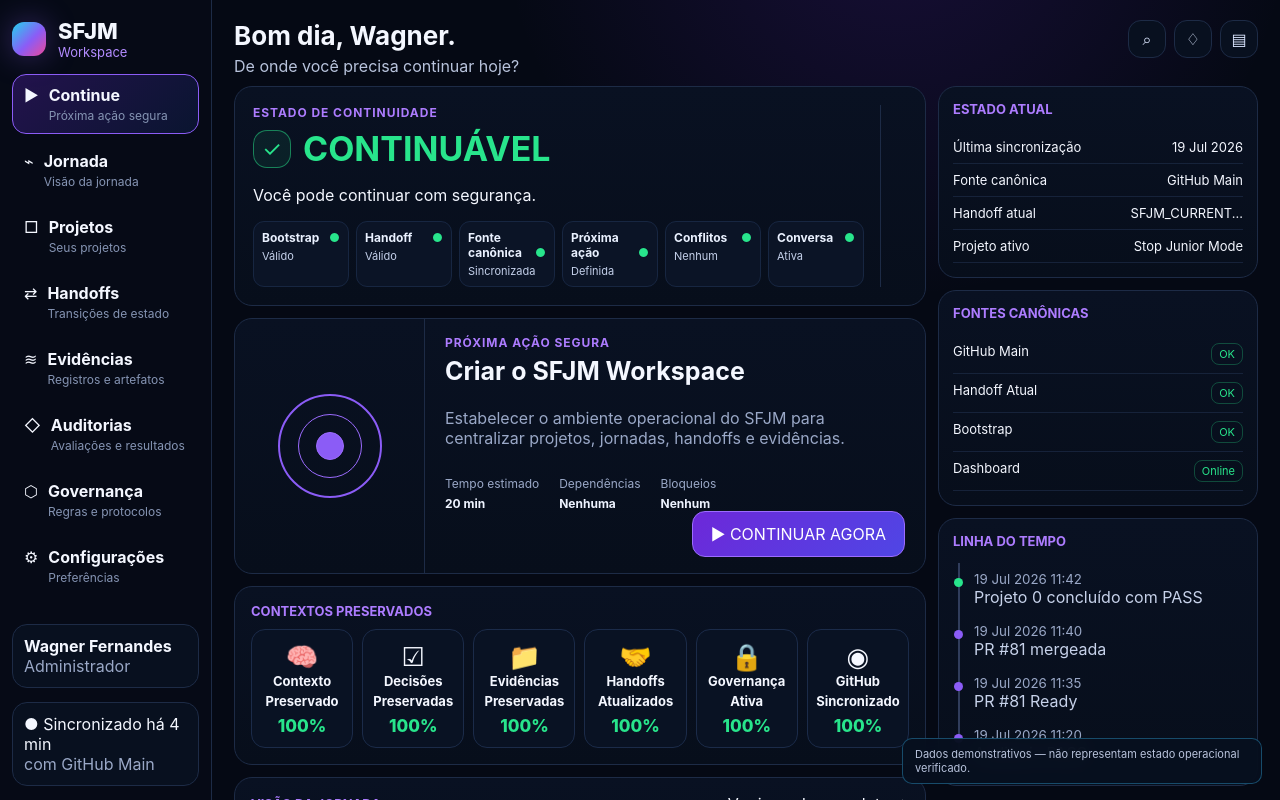
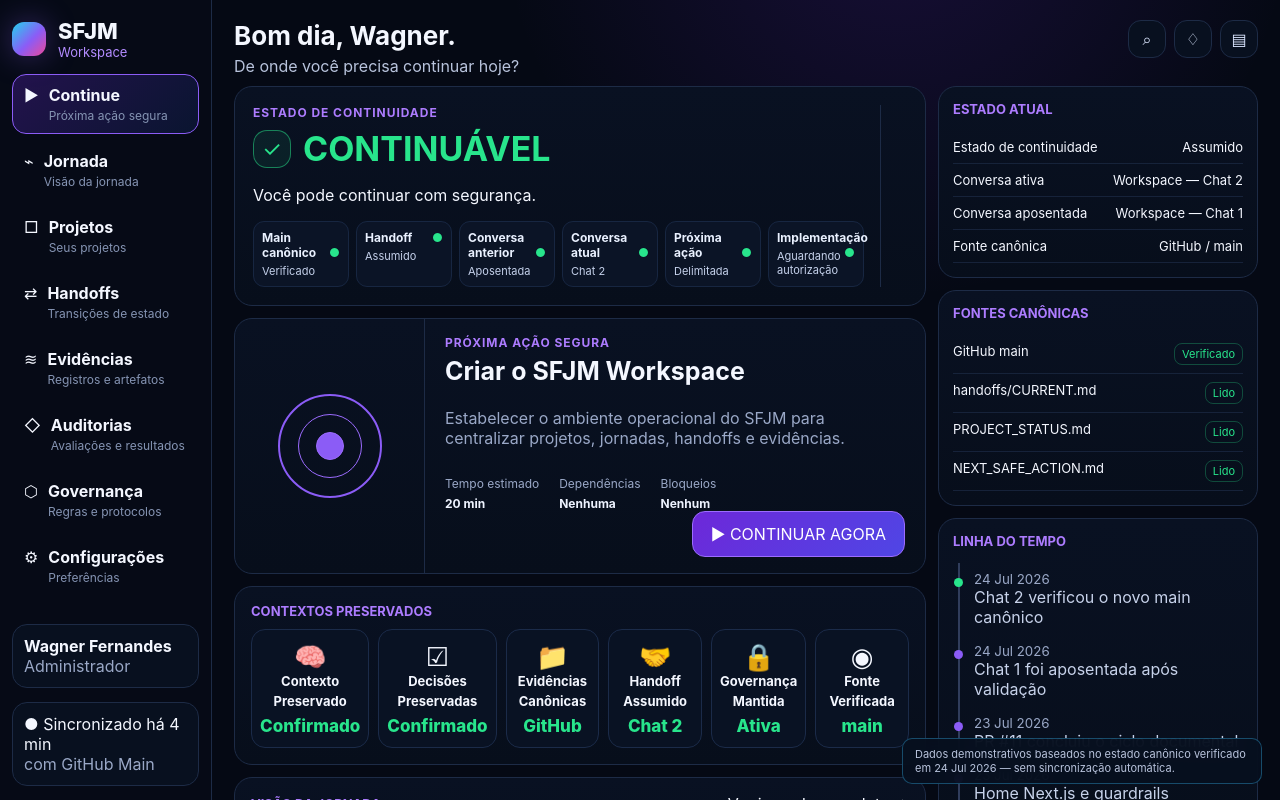
Before and after one commit to wagnerjfjunior/sfjm-workspace, a Next.js app: page / in a window 1280 px wide. Shown: the top 800 px of the page. Built offline with nearby package versions, Linux system fonts and the light colour scheme.

Commit message:
feat: reflect Chat 2 continuity migration

```diff
--- a/data/workspace-demo.ts
+++ b/data/workspace-demo.ts
@@ -6,7 +6,7 @@
 export type TimelineItem = { date: string; text: string };
 
 export const workspaceDemo = {
-  notice: "Dados demonstrativos — não representam estado operacional verificado.",
+  notice: "Dados demonstrativos baseados no estado canônico verificado em 24 Jul 2026 — sem sincronização automática.",
   nav: [
     { icon: "▶", label: "Continue", helper: "Próxima ação segura", href: "#continue", active: true },
     { icon: "⌁", label: "Jornada", helper: "Visão da jornada", href: "#journey" },
@@ -18,36 +18,46 @@
     { icon: "⚙", label: "Configurações", helper: "Preferências", href: "#" }
   ] satisfies NavItem[],
   checks: [
-    { label: "Bootstrap", value: "Válido" }, { label: "Handoff", value: "Válido" },
-    { label: "Fonte canônica", value: "Sincronizada" }, { label: "Próxima ação", value: "Definida" },
-    { label: "Conflitos", value: "Nenhum" }, { label: "Conversa", value: "Ativa" }
+    { label: "Main canônico", value: "Verificado" },
+    { label: "Handoff", value: "Assumido" },
+    { label: "Conversa anterior", value: "Aposentada" },
+    { label: "Conversa atual", value: "Chat 2" },
+    { label: "Próxima ação", value: "Delimitada" },
+    { label: "Implementação", value: "Aguardando autorização" }
   ] satisfies StatusCheck[],
   contexts: [
-    { icon: "🧠", label: "Contexto Preservado", value: "100%" },
-    { icon: "☑", label: "Decisões Preservadas", value: "100%" },
-    { icon: "📁", label: "Evidências Preservadas", value: "100%" },
-    { icon: "🤝", label: "Handoffs Atualizados", value: "100%" },
-    { icon: "🔒", label: "Governança Ativa", value: "100%" },
-    { icon: "◉", label: "GitHub Sincronizado", value: "100%" }
+    { icon: "🧠", label: "Contexto Preservado", value: "Confirmado" },
+    { icon: "☑", label: "Decisões Preservadas", value: "Confirmado" },
+    { icon: "📁", label: "Evidências Canônicas", value: "GitHub" },
+    { icon: "🤝", label: "Handoff Assumido", value: "Chat 2" },
+    { icon: "🔒", label: "Governança Mantida", value: "Ativa" },
+    { icon: "◉", label: "Fonte Verificada", value: "main" }
   ] satisfies ContextCard[],
   journey: [
-    { label: "Bootstrap Canônico", date: "13 Jul 2026" }, { label: "Trilho 1 Kit Operacional", date: "13 Jul 2026" },
-    { label: "Trilho 2 Bootstrap V1", date: "16 Jul 2026" }, { label: "Projeto 0 Migração", date: "19 Jul 2026" },
-    { label: "PASS Qualificado", date: "19 Jul 2026" }, { label: "Conversa Aposentada", date: "19 Jul 2026" },
-    { label: "Workspace", date: "Agora", current: true }
+    { label: "Bootstrap Frontend", date: "23 Jul 2026" },
+    { label: "Home Migrada", date: "23 Jul 2026" },
+    { label: "Guardrails", date: "23 Jul 2026" },
+    { label: "Ciclo Documental", date: "23 Jul 2026" },
+    { label: "PR #11 Mergeada", date: "23 Jul 2026" },
+    { label: "Chat 1 Aposentada", date: "24 Jul 2026" },
+    { label: "Chat 2 Assumiu", date: "24 Jul 2026", current: true }
   ] satisfies JourneyStep[],
   currentState: [
-    { label: "Última sincronização", value: "19 Jul 2026" }, { label: "Fonte canônica", value: "GitHub Main" },
-    { label: "Handoff atual", value: "SFJM_CURRENT..." }, { label: "Projeto ativo", value: "Stop Junior Mode" }
+    { label: "Estado de continuidade", value: "Assumido" },
+    { label: "Conversa ativa", value: "Workspace — Chat 2" },
+    { label: "Conversa aposentada", value: "Workspace — Chat 1" },
+    { label: "Fonte canônica", value: "GitHub / main" }
   ] satisfies SourceRow[],
   sources: [
-    { label: "GitHub Main", value: "OK", badge: true }, { label: "Handoff Atual", value: "OK", badge: true },
-    { label: "Bootstrap", value: "OK", badge: true }, { label: "Dashboard", value: "Online", badge: true }
+    { label: "GitHub main", value: "Verificado", badge: true },
+    { label: "handoffs/CURRENT.md", value: "Lido", badge: true },
+    { label: "PROJECT_STATUS.md", value: "Lido", badge: true },
+    { label: "NEXT_SAFE_ACTION.md", value: "Lido", badge: true }
   ] satisfies SourceRow[],
   timeline: [
-    { date: "19 Jul 2026 11:42", text: "Projeto 0 concluído com PASS" },
-    { date: "19 Jul 2026 11:40", text: "PR #81 mergeada" },
-    { date: "19 Jul 2026 11:35", text: "PR #81 Ready" },
-    { date: "19 Jul 2026 11:20", text: "Auditoria PASS" }
+    { date: "24 Jul 2026", text: "Chat 2 verificou o novo main canônico" },
+    { date: "24 Jul 2026", text: "Chat 1 foi aposentada após validação" },
+    { date: "23 Jul 2026", text: "PR #11 concluiu o ciclo documental" },
+    { date: "23 Jul 2026", text: "Home Next.js e guardrails preservados" }
   ] satisfies TimelineItem[]
 };
```
